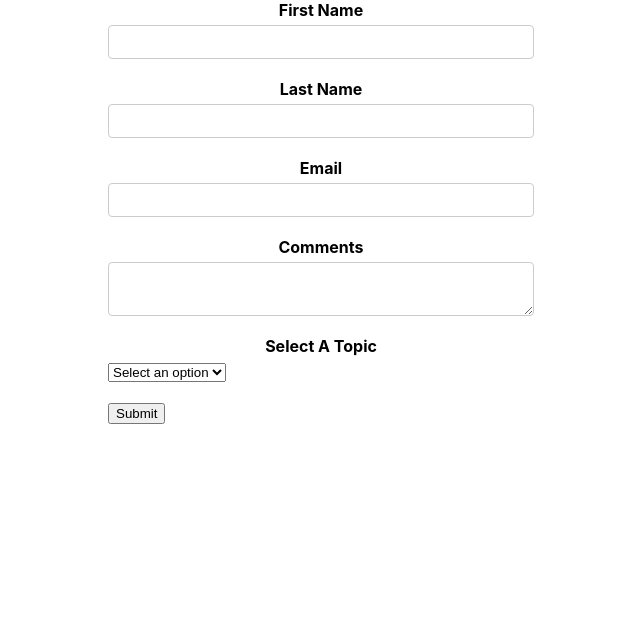
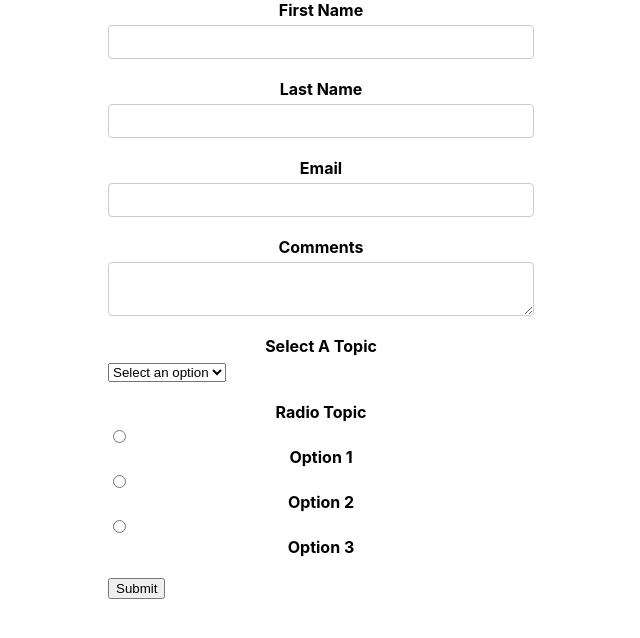
Before and after one commit to TabotCharlesBessong/reactAndMore, a React (Create React App) app in the folder formik/: page / in a window 1280 px wide. Shown: the top 638 px of the page, without its empty margins (319-959 px from the left). Built offline with nearby package versions, Linux system fonts and the light colour scheme.

Commit message:
Radio Control inFormik

```diff
--- a/formik/src/components/FormikContainer.js
+++ b/formik/src/components/FormikContainer.js
@@ -13,12 +13,19 @@ const FormikContainer = () => {
     {key:'Option 3',value:'option3'}
   ]
 
+  const radioOptions = [
+    {key:'Option 1',value:'rOption1'},
+    {key:'Option 2',value:'rOption2'},
+    {key:'Option 3',value:'rOption3'},
+  ]
+
   const initialValues = {
     email:'',
     fName:'',
     lName:'',
     comments:'',
-    selecOption:''
+    selecOption:'',
+    radioOption:''
   }
   const validationSchema = Yup.object({
     email:Yup.string().required('Required').email('Invalid email format'),
@@ -26,6 +33,7 @@ const FormikContainer = () => {
     lName:Yup.string().required('Required'),
     comments:Yup.string().required('Required'),
     selectOption:Yup.string().required('Required'),
+    radioOption:Yup.string().required('Required'),
   })
   const onSubmit = (values) => {
     console.log(values);
@@ -51,6 +59,12 @@ const FormikContainer = () => {
                 name='selectOption'
                 options={dropDownOptions}
               />
+              <FormikControl
+                control='radio'
+                label='Radio Topic'
+                name='radioOption'
+                options={radioOptions}
+              />
               <button type='submit'>Submit</button>
             </Form>
           )
--- a/formik/src/components/FormikControl.js
+++ b/formik/src/components/FormikControl.js
@@ -1,6 +1,7 @@
 
 import React from 'react'
 import Input from './Input'
+import Radio from './Radio'
 import Select from './Select'
 import TextArea from './TextArea'
 
@@ -15,6 +16,7 @@ const FormikControl = (props) => {
     case 'select':
       return <Select {...rest} />
     case 'radio':
+      return <Radio {...rest}/>
     case 'checkbox':
     case 'date':
     default:
--- /dev/null
+++ b/formik/src/components/Radio.js
@@ -0,0 +1,35 @@
+
+import { ErrorMessage, Field } from 'formik'
+import React from 'react'
+
+import '../styles.css'
+import TextError from './TextError'
+
+const Radio = (props) => {
+  const {name,label,options,...rest} = props
+  return (
+    <div className='form-control' >
+      <label htmlFor={name}> {label} </label>
+      <Field name={name} id={name} >
+        {
+          ({field})=>{
+            console.log(field)
+             return (
+               options.map(option =>{
+                 return (
+                   <React.Fragment key={option.key} >
+                     <input type='radio' id={option.value} {...field} value={option.value} checked={field.value === option.value}  />
+                     <label htmlFor={option.value}> {option.key} </label>
+                   </React.Fragment>
+                 )
+               })
+             )
+          }
+        }
+      </Field>
+      <ErrorMessage name={name} component={TextError} />
+    </div>
+  )
+}
+
+export default Radio
```
